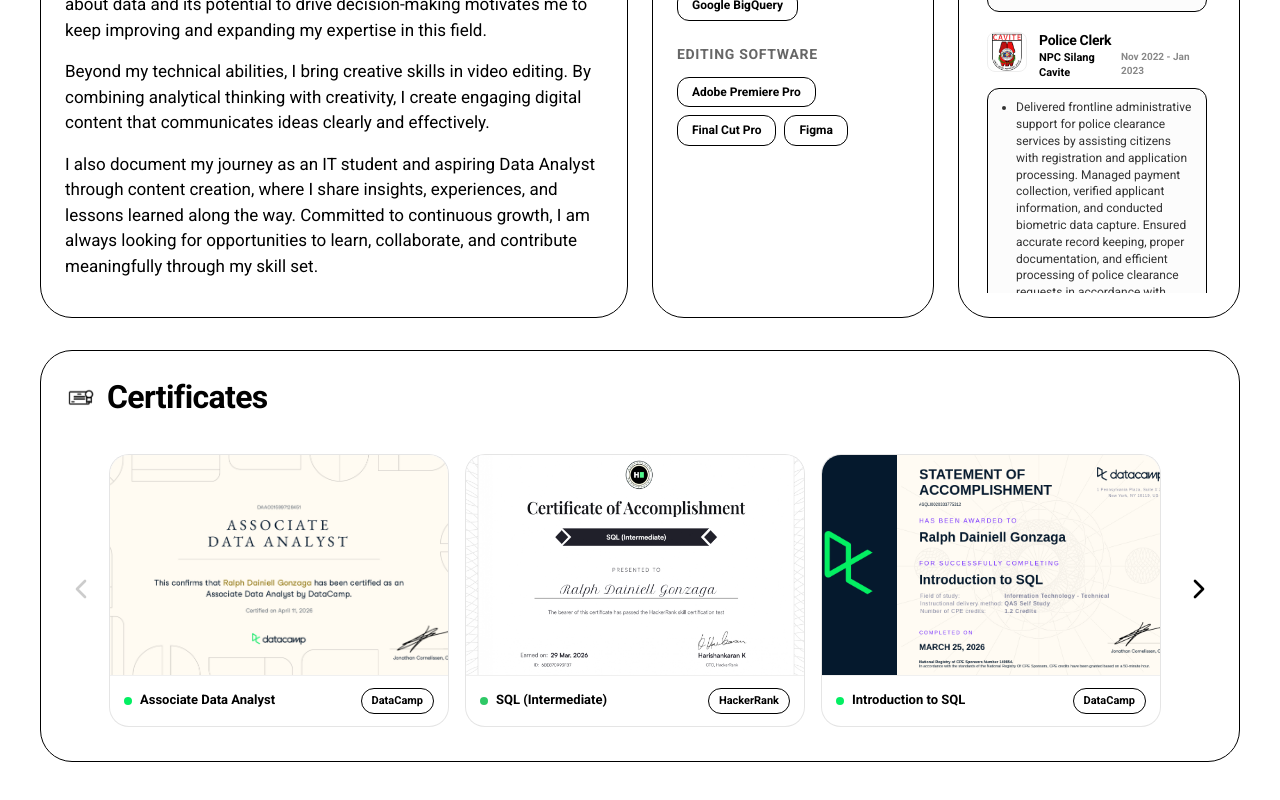
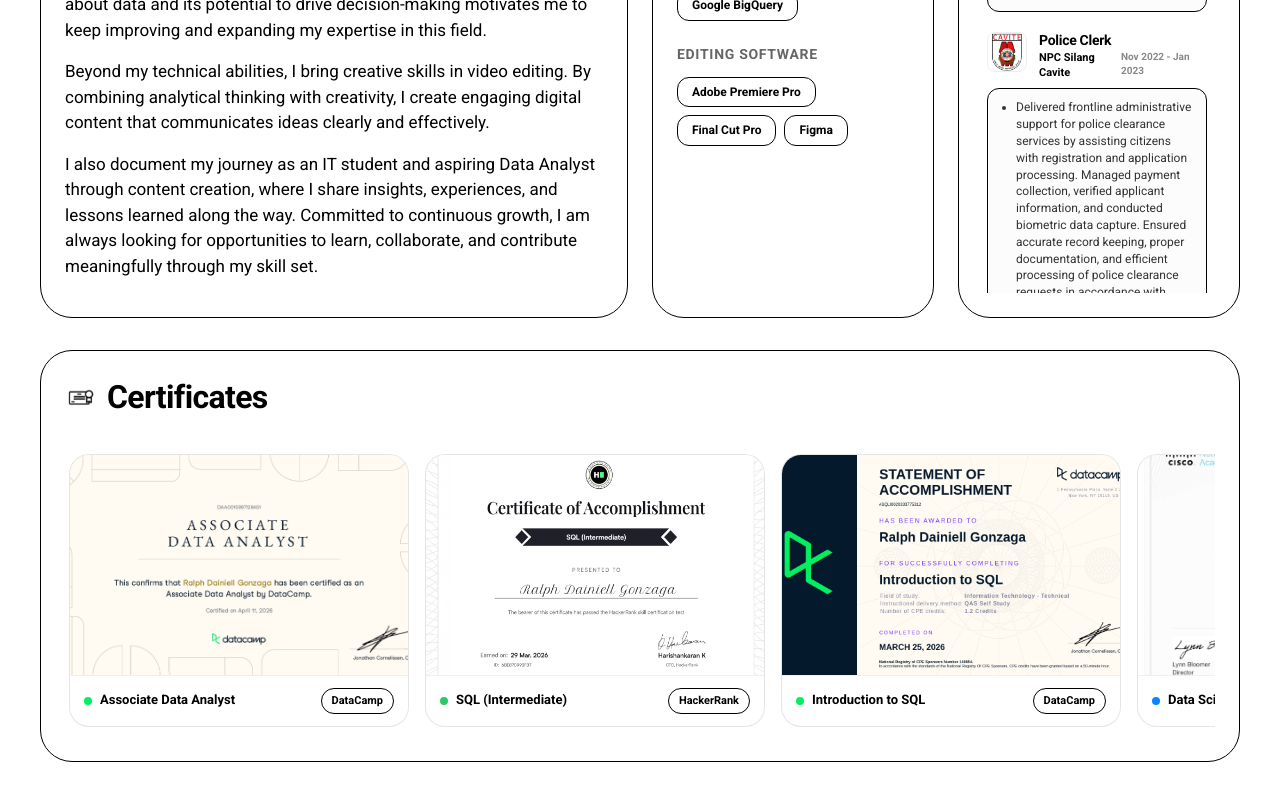
Before and after one commit to Valiantic/Ralph-Dainiell, a Next.js app: page / in a window 1280 px wide. Shown: the part 694-1494 px from the top of the page. Built offline with nearby package versions, Linux system fonts and the light colour scheme.

Commit message:
scrollss

```diff
--- a/app/components/CertificatesSection.tsx
+++ b/app/components/CertificatesSection.tsx
@@ -3,7 +3,7 @@
 import { Certificate } from '../types/portfolio';
 import { useRef, useState, useEffect } from 'react';
 import Image from 'next/image';
-import { FiChevronLeft, FiChevronRight, FiX } from 'react-icons/fi';
+import { FiX } from 'react-icons/fi';
 import { createPortal } from 'react-dom';
 
 interface CertificatesSectionProps {
@@ -19,12 +19,11 @@
 
 export const CertificatesSection = ({ certificates }: CertificatesSectionProps) => {
     const scrollRef = useRef<HTMLDivElement>(null);
-    const showNav = certificates.length > 3;
 
-    const [atStart, setAtStart] = useState(true);
-    const [atEnd, setAtEnd] = useState(false);
     const [selectedCert, setSelectedCert] = useState<Certificate | null>(null);
     const [isMobile, setIsMobile] = useState(false);
+    const [isHovering, setIsHovering] = useState(false);
+    const animFrameRef = useRef<number | null>(null);
 
     useEffect(() => {
         const check = () => setIsMobile(window.innerWidth <= 768);
@@ -33,22 +32,40 @@
         return () => window.removeEventListener('resize', check);
     }, []);
 
-    const checkScrollPosition = () => {
-        if (scrollRef.current) {
-            const { scrollLeft, scrollWidth, clientWidth } = scrollRef.current;
-            setAtStart(scrollLeft <= 10);
-            setAtEnd(scrollLeft + clientWidth >= scrollWidth - 10);
+    // Conveyor belt auto-scroll on hover
+    useEffect(() => {
+        if (isMobile) return;
+
+        const el = scrollRef.current;
+        if (!el) return;
+
+        const speed = 1.2; // px per frame
+
+        const animate = () => {
+            if (!el) return;
+            el.scrollLeft += speed;
+            // Loop back to start when reaching end
+            if (el.scrollLeft + el.clientWidth >= el.scrollWidth - 1) {
+                el.scrollLeft = 0;
+            }
+            animFrameRef.current = requestAnimationFrame(animate);
+        };
+
+        if (isHovering) {
+            animFrameRef.current = requestAnimationFrame(animate);
+        } else {
+            if (animFrameRef.current !== null) {
+                cancelAnimationFrame(animFrameRef.current);
+                animFrameRef.current = null;
+            }
         }
-    };
 
-    useEffect(() => {
-        const el = scrollRef.current;
-        if (el) {
-            el.addEventListener('scroll', checkScrollPosition);
-            checkScrollPosition();
-            return () => el.removeEventListener('scroll', checkScrollPosition);
-        }
-    }, []);
+        return () => {
+            if (animFrameRef.current !== null) {
+                cancelAnimationFrame(animFrameRef.current);
+            }
+        };
+    }, [isHovering, isMobile]);
 
     useEffect(() => {
         const handleKeyDown = (e: KeyboardEvent) => {
@@ -66,15 +83,6 @@
         }
         return () => { document.body.style.overflow = ''; };
     }, [selectedCert]);
-
-    const scroll = (direction: 'left' | 'right') => {
-        if (scrollRef.current) {
-            scrollRef.current.scrollBy({
-                left: direction === 'left' ? -370 : 370,
-                behavior: 'smooth'
-            });
-        }
-    };
 
     return (
         <section className="card no-lift" style={{ width: '100%', background: '#fff' }}>
@@ -122,17 +130,12 @@
                     ))}
                 </div>
             ) : (
-                /* DESKTOP SCROLL ROW */
-                <div style={{ position: 'relative', display: 'flex', alignItems: 'center', gap: '12px' }}>
-                    {showNav && (
-                        <button onClick={() => scroll('left')} style={{
-                            background: 'none', border: 'none', zIndex: 2,
-                            opacity: atStart ? 0.2 : 1, cursor: 'pointer'
-                        }}>
-                            <FiChevronLeft size={32} />
-                        </button>
-                    )}
-
+                /* DESKTOP CONVEYOR BELT SCROLL ROW */
+                <div
+                    onMouseEnter={() => setIsHovering(true)}
+                    onMouseLeave={() => setIsHovering(false)}
+                    style={{ position: 'relative', display: 'flex', alignItems: 'center' }}
+                >
                     <div
                         ref={scrollRef}
                         className="no-scrollbar"
@@ -142,13 +145,15 @@
                             overflowX: 'auto',
                             padding: '10px 4px',
                             flex: 1,
-                            scrollSnapType: 'x mandatory'
+                            scrollSnapType: 'none',
+                            cursor: 'default',
                         }}
                     >
                         {certificates.map((cert) => (
                             <div
                                 key={cert.id}
                                 onClick={() => setSelectedCert(cert)}
+                                className="cert-card"
                                 style={{
                                     minWidth: 'clamp(260px, 75vw, 340px)',
                                     borderRadius: '20px',
@@ -157,14 +162,15 @@
                                     cursor: 'pointer',
                                     overflow: 'hidden',
                                     flexShrink: 0,
-                                    scrollSnapAlign: 'start',
-                                    transition: 'transform 0.25s cubic-bezier(0.34, 1.56, 0.64, 1)',
+                                    transition: 'transform 0.25s cubic-bezier(0.34, 1.56, 0.64, 1), box-shadow 0.25s ease',
                                 }}
                                 onMouseEnter={e => {
                                     e.currentTarget.style.transform = 'scale(1.03) translateY(-4px)';
+                                    e.currentTarget.style.boxShadow = '0 12px 32px rgba(0,0,0,0.12)';
                                 }}
                                 onMouseLeave={e => {
                                     e.currentTarget.style.transform = 'scale(1) translateY(0)';
+                                    e.currentTarget.style.boxShadow = 'none';
                                 }}
                             >
                                 <div style={{ position: 'relative', height: '220px', background: '#f2f2f7' }}>
@@ -203,15 +209,6 @@
                             </div>
                         ))}
                     </div>
-
-                    {showNav && (
-                        <button onClick={() => scroll('right')} style={{
-                            background: 'none', border: 'none', zIndex: 2,
-                            opacity: atEnd ? 0.2 : 1, cursor: 'pointer'
-                        }}>
-                            <FiChevronRight size={32} />
-                        </button>
-                    )}
                 </div>
             )}
 
@@ -249,6 +246,7 @@
 
             <style jsx>{`
                 .no-scrollbar::-webkit-scrollbar { display: none; }
+                .no-scrollbar { -ms-overflow-style: none; scrollbar-width: none; }
 
                 .no-lift:hover {
                     transform: none !important;
```
